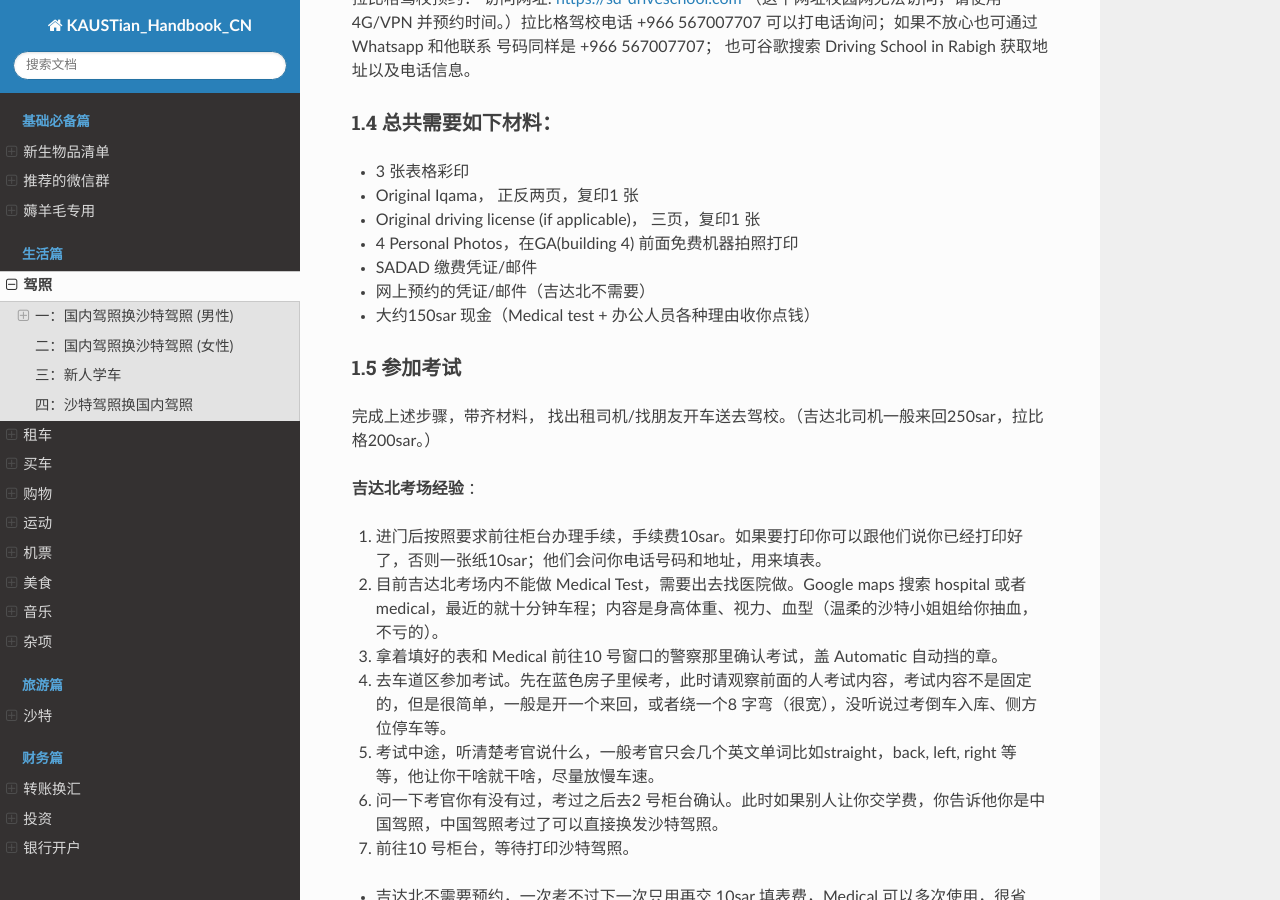
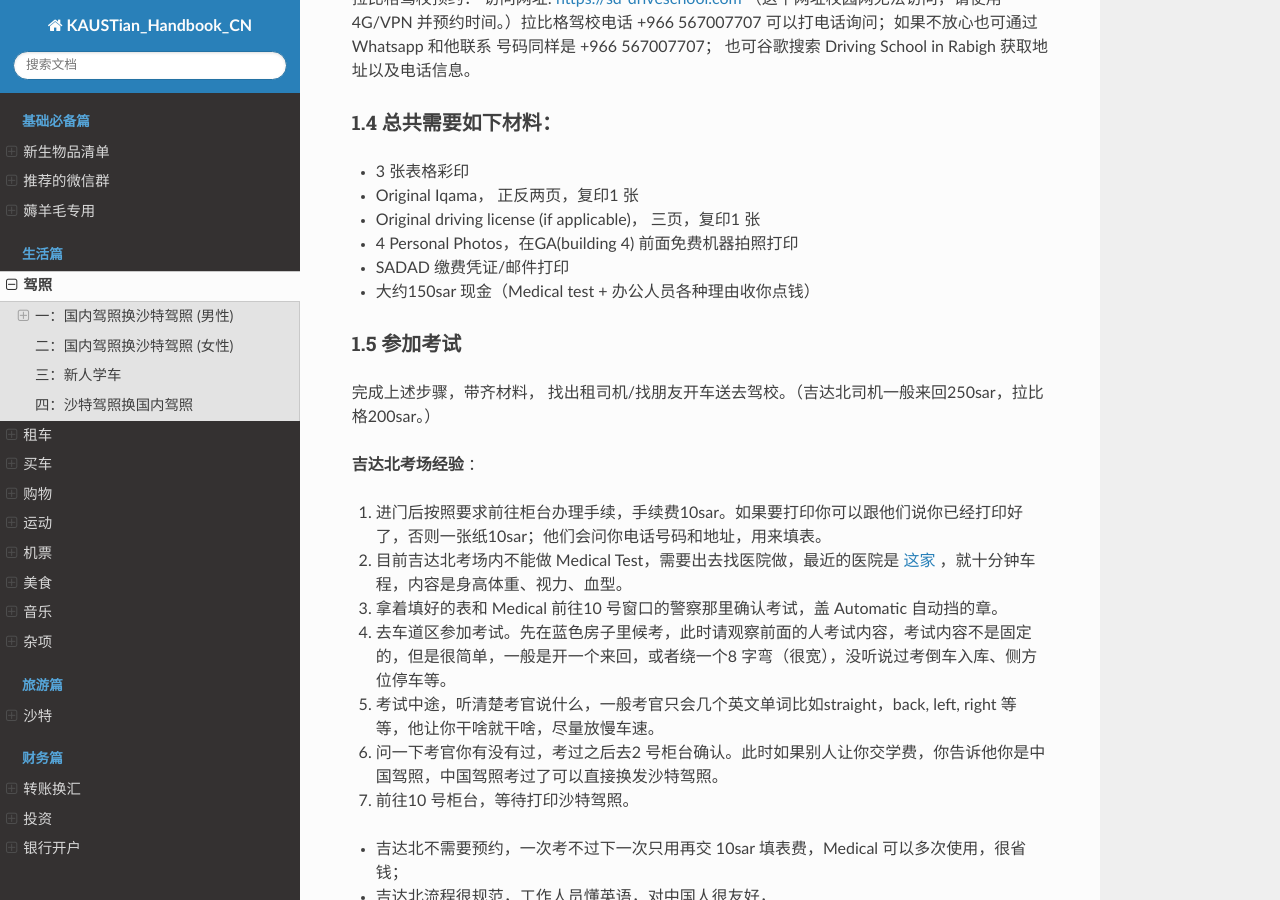
Before and after one commit to guochengqian/KAUSTian_Handbook_CN, a Sphinx documentation site: the page built from docs/content/life/drive.rst, in a window 1280 px wide and 900 px high, scrolled down 1473 px. Built offline with Sphinx 7.4.7 and the Read the Docs theme 2.0.0, drawn with Linux system fonts in a browser that asks for light colours.

Commit message:
更新驾照体检地址

```diff
--- a/docs/content/life/drive.rst
+++ b/docs/content/life/drive.rst
@@ -59,8 +59,7 @@
 * Original Iqama， 正反两页，复印1 张
 * Original driving license (if applicable)， 三页，复印1 张
 * 4 Personal Photos，在GA(building 4) 前面免费机器拍照打印
-* SADAD 缴费凭证/邮件
-* 网上预约的凭证/邮件（吉达北不需要）
+* SADAD 缴费凭证/邮件打印
 * 大约150sar 现金（Medical test + 办公人员各种理由收你点钱）
 
 
@@ -72,7 +71,7 @@
 **吉达北考场经验** ：
 
 1. 进门后按照要求前往柜台办理手续，手续费10sar。如果要打印你可以跟他们说你已经打印好了，否则一张纸10sar；他们会问你电话号码和地址，用来填表。
-2. 目前吉达北考场内不能做 Medical Test，需要出去找医院做。Google maps 搜索 hospital 或者 medical，最近的就十分钟车程；内容是身高体重、视力、血型（温柔的沙特小姐姐给你抽血，不亏的）。
+2. 目前吉达北考场内不能做 Medical Test，需要出去找医院做，最近的医院是 `这家 <https://www.google.com/maps/place/Abdul+Rahman+Al-Sahli+General+Medical+Complex/@21.6212398,39.1895345,13.9z/data=!4m5!3m4!1s0x15c3d724fa3b20df:0x2c06bb3fe1f0576e!8m2!3d21.63013!4d39.187728>`_ ，就十分钟车程，内容是身高体重、视力、血型。
 3. 拿着填好的表和 Medical 前往10 号窗口的警察那里确认考试，盖 Automatic 自动挡的章。
 4. 去车道区参加考试。先在蓝色房子里候考，此时请观察前面的人考试内容，考试内容不是固定的，但是很简单，一般是开一个来回，或者绕一个8 字弯（很宽），没听说过考倒车入库、侧方位停车等。
 5. 考试中途，听清楚考官说什么，一般考官只会几个英文单词比如straight，back, left, right 等等，他让你干啥就干啥，尽量放慢车速。
```
